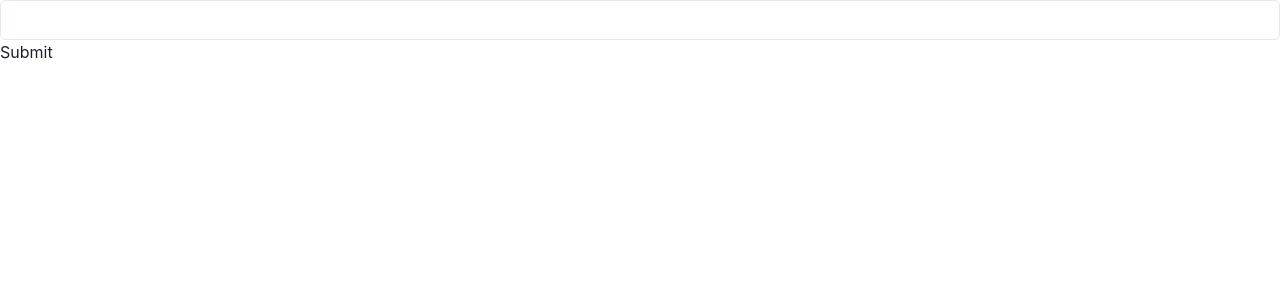
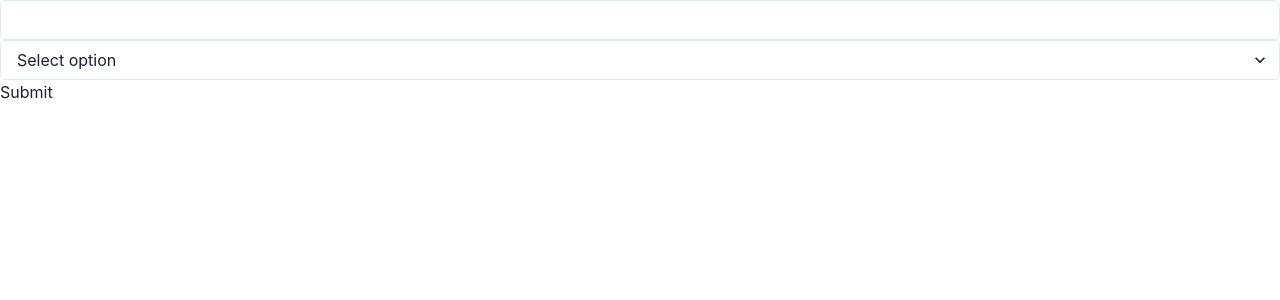
Before and after one commit to Kzoeps/chakra-formik, a React (Vite) app: page / in a window 1280 px wide. Shown: the top 300 px of the page. Built offline with nearby package versions, Linux system fonts and the light colour scheme.

Commit message:
:sparkles: (select) add basic select with options

```diff
--- a/src/app.tsx
+++ b/src/app.tsx
@@ -3,13 +3,21 @@ import {ChakraProvider} from '@chakra-ui/react';
 import {Formik, Form} from 'formik';
 import SimpleField from './simple-field';
 import {FormControl} from './form-control';
+import Select from './select';
 
 export function App() {
 	return <ChakraProvider>
-		<Formik initialValues={{name: ''}} validate={values => (values.name ? {} : {name: "required"})} onSubmit={console.log}>
+		<Formik initialValues={{name: '', age: ''}} validate={values => (values.name ? {} : {name: "required"})} onSubmit={console.log}>
 			<Form>
 				<FormControl name={'name'}>
 					<SimpleField name={'name'}/>
+				</FormControl>
+				<FormControl name={'age'}>
+					<Select name={'age'}>
+						<option value={'1'}>1</option>
+						<option value={'2'}>2</option>
+						<option value={'3'}>3</option>
+					</Select>
 				</FormControl>
 				{/*<SimpleField label={'Name'} name={'name'}/>*/}
 				<button type={'submit'}>Submit</button>
--- /dev/null
+++ b/src/select/index.tsx
@@ -0,0 +1,32 @@
+import React from 'react';
+import {Select as ChakraSelect} from '@chakra-ui/react';
+import {Field, FieldProps} from 'formik';
+
+export interface SelectProps {
+	name?: string;
+	children?: React.ReactNode;
+}
+
+export const Select = ({name, children}: SelectProps) => {
+	return (
+		<Field name={name}>
+			{({field: {value, onChange, onBlur}}: FieldProps) => {
+				return (
+					<>
+						<ChakraSelect
+							name={name}
+							onBlur={(event) => {
+							onBlur(event);
+						}} onChange={(event) => {
+							onChange(event);
+						}} placeholder="Select option" value={value}>
+							{children}
+						</ChakraSelect>
+					</>
+				);
+			}}
+		</Field>
+	);
+};
+
+export default Select;
```
Also changed, not shown: 1 other file (tests, documents, lock files or other folders).
